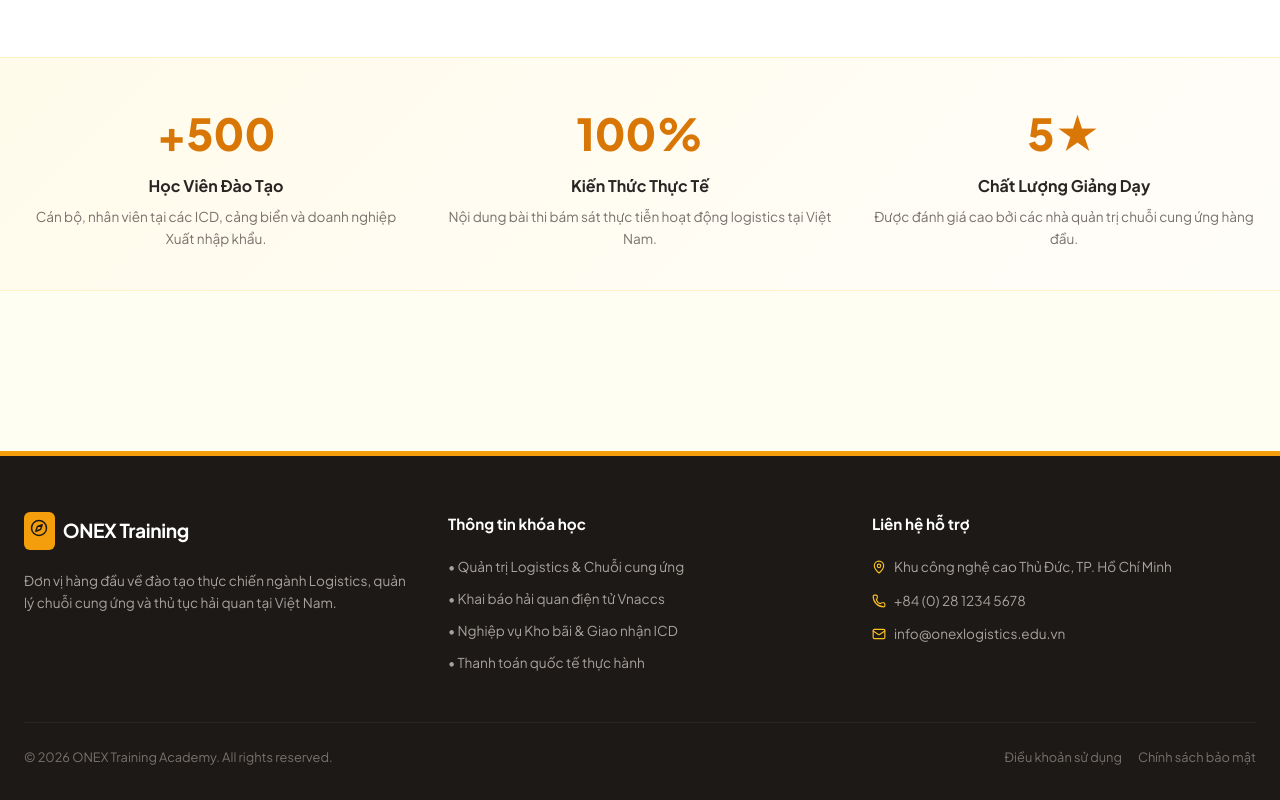
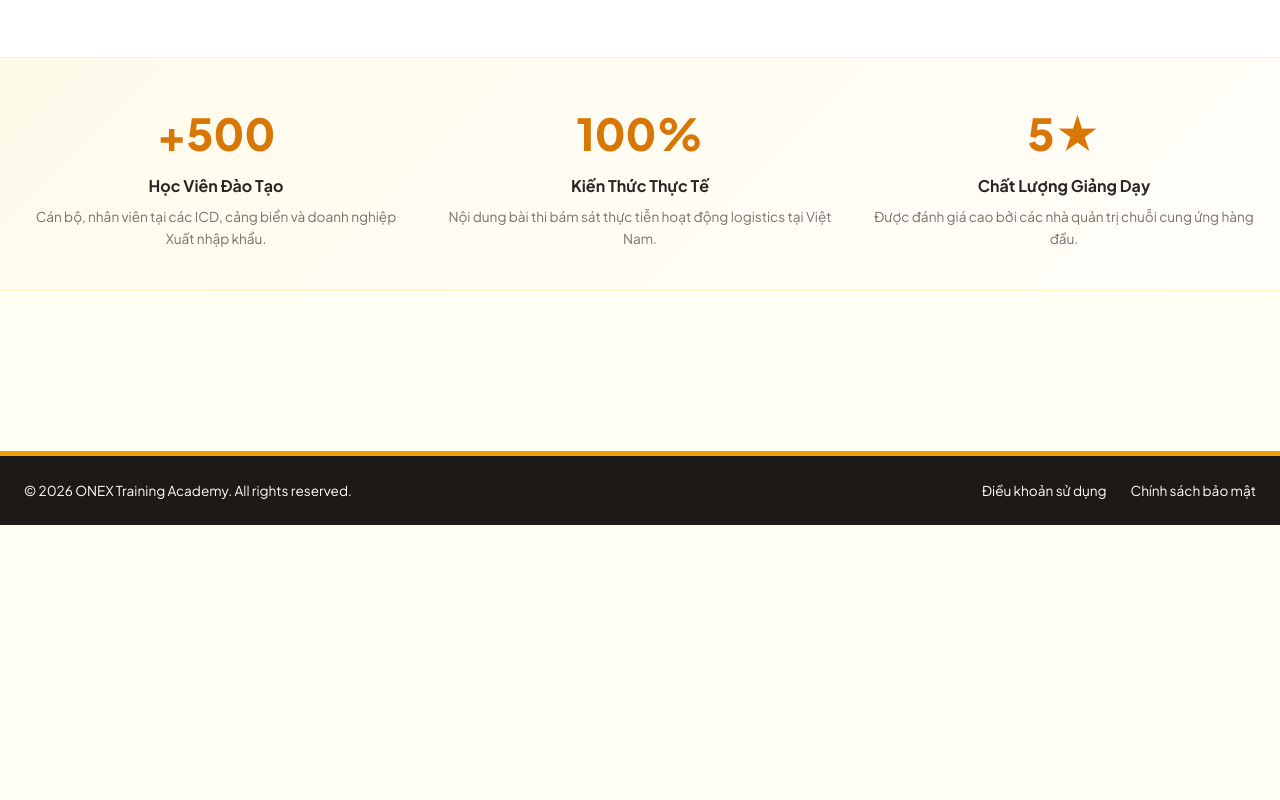
Before and after one commit to Mike-Huy/ICDsongthan, a React (Vite) app: page / in a window 1280 px wide. Shown: the part 1060-1860 px from the top of the page. After the commit the page ends 1585 px from the top, so only its background shows below. Built offline with nearby package versions, Linux system fonts and the light colour scheme; no server answers; the database is empty.

Commit message:
style: remove top block of footer and make copyright text white

```diff
--- a/src/App.tsx
+++ b/src/App.tsx
@@ -6,7 +6,7 @@ import LoginModal from './components/LoginModal';
 import AdminDashboard from './components/AdminDashboard';
 import {
   Compass, Award, Star, MessageSquare, Lock,
-  MapPin, Phone, Mail, ShieldCheck, LogOut, QrCode, X
+  ShieldCheck, LogOut, QrCode, X
 } from 'lucide-react';
 import { supabase } from './supabaseClient';
 import './App.css';
@@ -433,78 +433,23 @@ function App() {
       {/* 3. FOOTER */}
       <footer style={{
         backgroundColor: 'var(--neutral-900)',
-        color: 'var(--neutral-300)',
-        padding: '3.5rem 0 2rem',
+        color: '#ffffff',
+        padding: '1.5rem 0',
         borderTop: '5px solid var(--primary-500)'
       }}>
         <div className="container">
-          <div style={{ display: 'grid', gridTemplateColumns: 'repeat(auto-fit, minmax(250px, 1fr))', gap: '2.5rem', marginBottom: '3rem' }}>
-
-            {/* Footer Column 1 */}
-            <div>
-              <div style={{ display: 'flex', alignItems: 'center', gap: '0.5rem', marginBottom: '1.25rem' }}>
-                {systemLogo ? (
-                  <img src={systemLogo} alt="ONEX Logo" style={{ height: '36px', maxWidth: '160px', objectFit: 'contain' }} />
-                ) : (
-                  <>
-                    <div style={{ backgroundColor: 'var(--primary-500)', color: 'var(--neutral-900)', padding: '0.4rem', borderRadius: 'var(--radius-sm)' }}>
-                      <Compass size={18} />
-                    </div>
-                    <strong style={{ fontSize: '1.2rem', color: '#ffffff', letterSpacing: '-0.02em' }}>ONEX Training</strong>
-                  </>
-                )}
-              </div>
-              <p style={{ fontSize: '0.85rem', color: 'var(--neutral-400)', lineHeight: 1.6 }}>
-                Đơn vị hàng đầu về đào tạo thực chiến ngành Logistics, quản lý chuỗi cung ứng và thủ tục hải quan tại Việt Nam.
-              </p>
-            </div>
-
-            {/* Footer Column 2 */}
-            <div>
-              <strong style={{ display: 'block', color: '#ffffff', marginBottom: '1.25rem', fontSize: '0.95rem' }}>Thông tin khóa học</strong>
-              <ul style={{ listStyle: 'none', padding: 0, margin: 0, display: 'flex', flexDirection: 'column', gap: '0.65rem', fontSize: '0.85rem', color: 'var(--neutral-400)' }}>
-                <li>• Quản trị Logistics & Chuỗi cung ứng</li>
-                <li>• Khai báo hải quan điện tử Vnaccs</li>
-                <li>• Nghiệp vụ Kho bãi & Giao nhận ICD</li>
-                <li>• Thanh toán quốc tế thực hành</li>
-              </ul>
-            </div>
-
-            {/* Footer Column 3 */}
-            <div>
-              <strong style={{ display: 'block', color: '#ffffff', marginBottom: '1.25rem', fontSize: '0.95rem' }}>Liên hệ hỗ trợ</strong>
-              <div style={{ display: 'flex', flexDirection: 'column', gap: '0.75rem', fontSize: '0.85rem', color: 'var(--neutral-400)' }}>
-                <div style={{ display: 'flex', alignItems: 'center', gap: '0.5rem' }}>
-                  <MapPin size={14} style={{ color: 'var(--primary-400)' }} />
-                  <span>Khu công nghệ cao Thủ Đức, TP. Hồ Chí Minh</span>
-                </div>
-                <div style={{ display: 'flex', alignItems: 'center', gap: '0.5rem' }}>
-                  <Phone size={14} style={{ color: 'var(--primary-400)' }} />
-                  <span>+84 (0) 28 1234 5678</span>
-                </div>
-                <div style={{ display: 'flex', alignItems: 'center', gap: '0.5rem' }}>
-                  <Mail size={14} style={{ color: 'var(--primary-400)' }} />
-                  <span>info@onexlogistics.edu.vn</span>
-                </div>
-              </div>
-            </div>
-
-          </div>
-
           {/* Bottom Footer Credits */}
           <div style={{
-            borderTop: '1px solid var(--neutral-800)',
-            paddingTop: '1.5rem',
             display: 'flex',
             justifyContent: 'space-between',
             alignItems: 'center',
             flexWrap: 'wrap',
             gap: '1rem',
-            fontSize: '0.8rem',
-            color: 'var(--neutral-500)'
+            fontSize: '0.85rem',
+            color: '#ffffff'
           }}>
             <span>© 2026 ONEX Training Academy. All rights reserved.</span>
-            <div style={{ display: 'flex', gap: '1rem' }}>
+            <div style={{ display: 'flex', gap: '1.5rem' }}>
               <span style={{ cursor: 'pointer' }}>Điều khoản sử dụng</span>
               <span style={{ cursor: 'pointer' }}>Chính sách bảo mật</span>
             </div>
```
